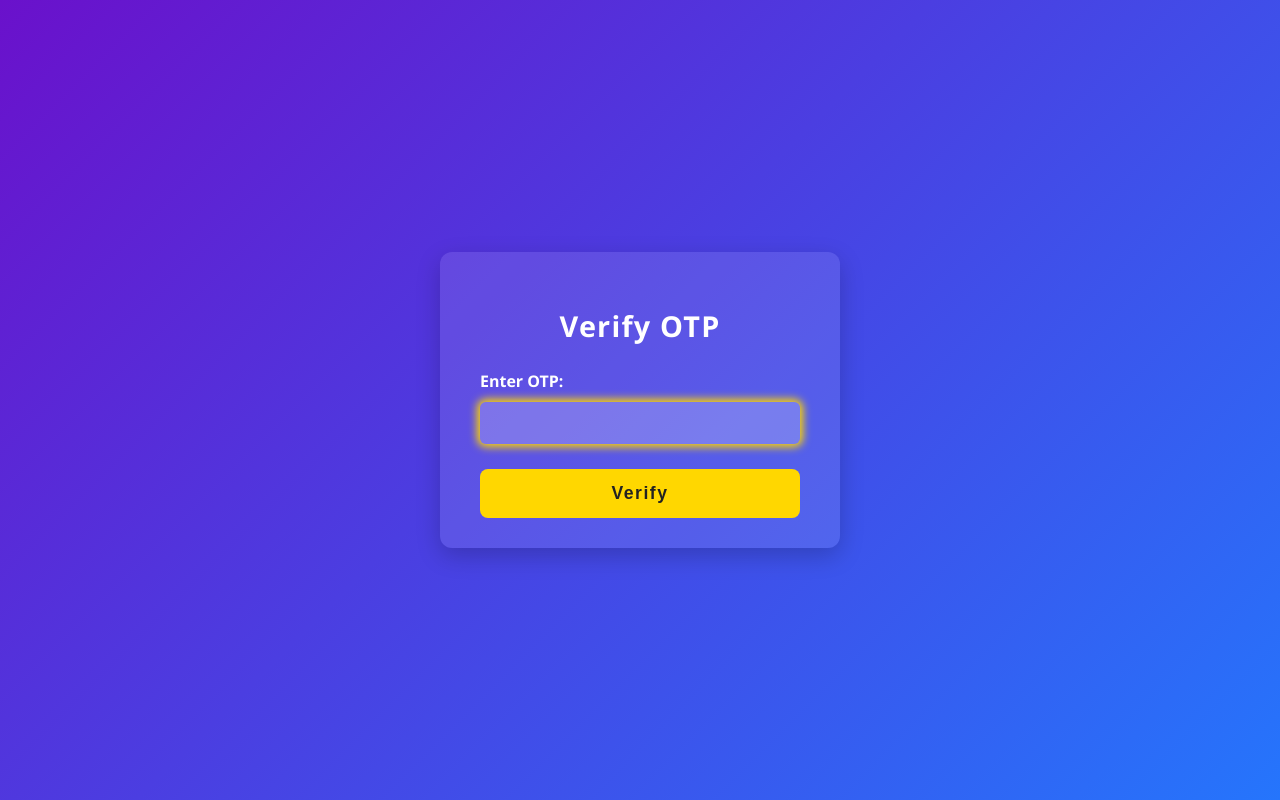
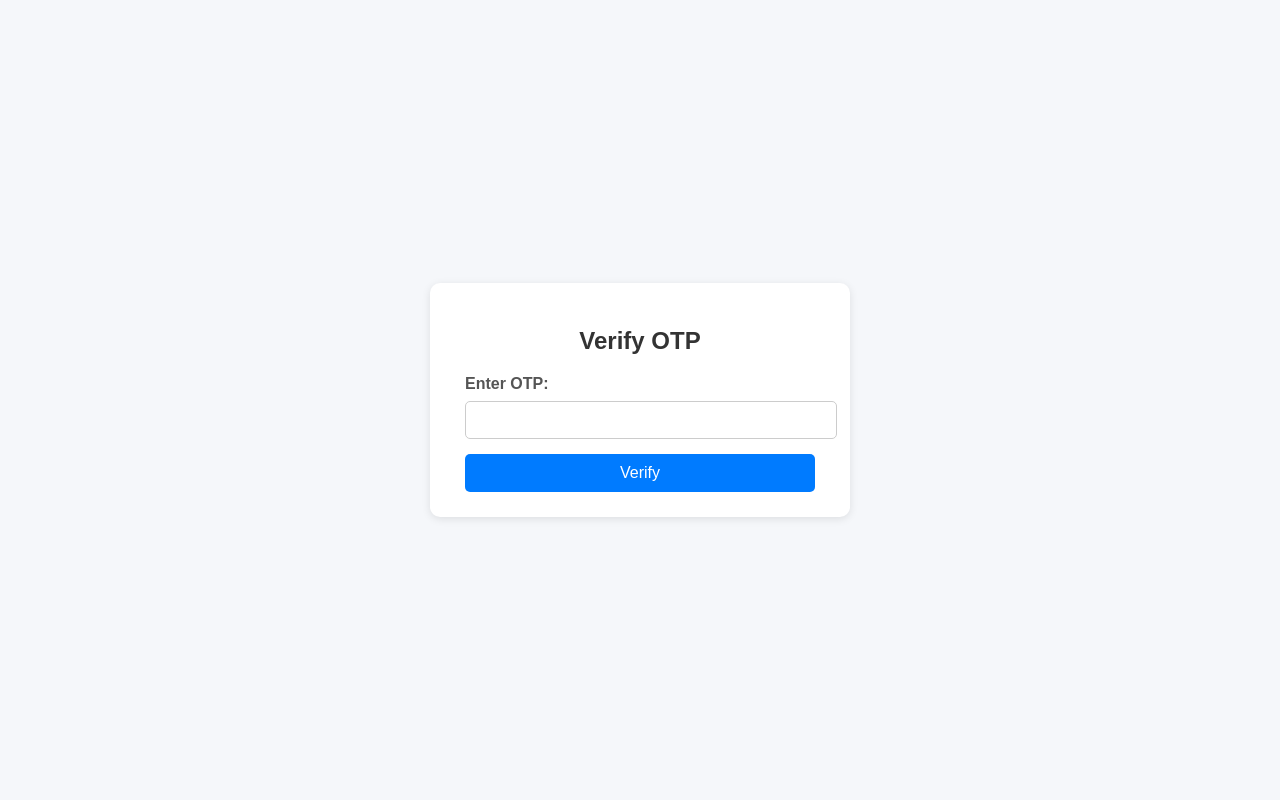
Before and after one commit to uppunutisiddhartha/NewsHosting-application, a Django app: page /verify-otp/ in a window 1280 px wide. Run offline with Django 5.2, Linux system fonts and the light colour scheme.

Commit message:
verification otp template

```diff
--- /dev/null
+++ b/myenv/pyvenv.cfg
@@ -0,0 +1,3 @@
+home = C:\Users\DELL\AppData\Local\Programs\Python\Python38
+include-system-site-packages = false
+version = 3.8.2
--- a/template/verify_email_otp.html
+++ b/template/verify_email_otp.html
@@ -1,159 +1,90 @@
 <!DOCTYPE html>
 <html lang="en">
 <head>
-  <meta charset="UTF-8" />
-  <meta name="viewport" content="width=device-width, initial-scale=1" />
+    <meta charset="UTF-8">
+    <meta name="viewport" content="width=device-width, initial-scale=1.0">
     <title>Verify OTP</title>
     <style>
-    /* Basic Reset */
-    * {
-      box-sizing: border-box;
-    }
         body {
-      font-family: 'Segoe UI', Tahoma, Geneva, Verdana, sans-serif;
-      background: linear-gradient(135deg, #6a11cb 0%, #2575fc 100%);
-      height: 100vh;
+            font-family: Arial, sans-serif;
+            background: #f5f7fa;
             margin: 0;
+            padding: 0;
             display: flex;
+            justify-content: center;
             align-items: center;
-      justify-content: center;
-      padding: 20px;
-      color: #fff;
+            min-height: 100vh;
         }
 
-    .container {
-      background: rgba(255, 255, 255, 0.1);
-      padding: 30px 40px;
-      border-radius: 12px;
+        /* Card container */
+        .otp-container {
+            background: white;
+            padding: 25px 35px;
+            border-radius: 10px;
+            box-shadow: 0 2px 8px rgba(0,0,0,0.1);
             width: 100%;
-      max-width: 400px;
-      box-shadow: 0 8px 24px rgba(0,0,0,0.2);
+            max-width: 350px;
             text-align: center;
-      position: relative;
         }
 
         h2 {
-      margin-bottom: 25px;
-      font-weight: 700;
-      font-size: 1.8rem;
-      letter-spacing: 1.2px;
+            margin-bottom: 20px;
+            color: #333;
         }
 
         label {
             display: block;
-      font-weight: 600;
-      margin-bottom: 10px;
-      font-size: 1rem;
+            margin-bottom: 8px;
+            color: #555;
+            font-weight: bold;
             text-align: left;
         }
 
         input[type="text"] {
             width: 100%;
-      padding: 12px 15px;
-      border-radius: 6px;
-      border: none;
-      font-size: 1rem;
-      outline: none;
-      transition: box-shadow 0.3s ease;
-      font-weight: 600;
-      letter-spacing: 0.1em;
-      text-align: center;
-    }
-    input[type="text"]:focus {
-      box-shadow: 0 0 8px 3px #ffd700;
-      background: rgba(255,255,255,0.2);
-      color: #fff;
+            padding: 10px;
+            margin-bottom: 15px;
+            border-radius: 5px;
+            border: 1px solid #ccc;
+            font-size: 14px;
         }
 
         button {
-      margin-top: 25px;
+            background-color: #007bff;
+            color: white;
+            border: none;
+            padding: 10px;
             width: 100%;
-      background: #ffd700;
-      border: none;
-      padding: 14px 0;
-      border-radius: 8px;
-      font-weight: 700;
-      font-size: 1.1rem;
-      color: #222;
+            border-radius: 5px;
+            font-size: 16px;
             cursor: pointer;
-      transition: background-color 0.3s ease;
-      letter-spacing: 1.5px;
-    }
-    button:hover {
-      background-color: #e6c200;
+            transition: 0.3s ease;
         }
 
-    /* Error and Success messages */
-    .message {
-      margin-top: 18px;
-      padding: 12px 15px;
-      border-radius: 6px;
-      font-weight: 600;
-      font-size: 1rem;
-      text-align: center;
-      user-select: none;
+        button:hover {
+            background-color: #0056b3;
         }
 
-    .message.error {
-      background-color: rgba(255, 0, 0, 0.8);
-      color: white;
-      box-shadow: 0 0 8px 2px rgba(255, 0, 0, 0.6);
+        /* Subtle animation for form entrance */
+        .otp-container {
+            animation: fadeIn 0.4s ease-in-out;
         }
 
-    .message.success {
-      background-color: rgba(0, 255, 0, 0.8);
-      color: white;
-      box-shadow: 0 0 8px 2px rgba(0, 255, 0, 0.6);
+        @keyframes fadeIn {
+            from { opacity: 0; transform: translateY(-10px); }
+            to { opacity: 1; transform: translateY(0); }
         }
-
-    /* Shake Animation */
-    @keyframes shake {
-      0% { transform: translateX(0); }
-      20% { transform: translateX(-8px); }
-      40% { transform: translateX(8px); }
-      60% { transform: translateX(-6px); }
-      80% { transform: translateX(6px); }
-      100% { transform: translateX(0); }
-    }
-
-    /* Add shake animation on error */
-    .shake {
-      animation: shake 0.4s ease;
-      border: 2px solid #ff3b3b !important;
-      box-shadow: 0 0 8px 2px #ff3b3b !important;
-    }
-
     </style>
 </head>
 <body>
-  <div class="container {% if error %}shake{% endif %}">
+    <div class="otp-container">
         <h2>Verify OTP</h2>
-
-    <form method="POST" novalidate>
+        <form method="POST">
             {% csrf_token %}
-      <label for="otp-input">Enter OTP:</label>
-      <input
-        type="text"
-        id="otp-input"
-        name="otp"
-        required
-        pattern="\d{4,6}"
-        title="Please enter a 4 to 6 digit OTP"
-        autocomplete="off"
-      />
+            <label for="otp">Enter OTP:</label>
+            <input type="text" name="otp" required>
             <button type="submit">Verify</button>
         </form>
-
-    {% if error %}
-      <div class="message error">{{ error }}</div>
-    {% elif success %}
-      <div class="message success">{{ success }}</div>
-    {% endif %}
     </div>
-
-  <script>
-    // Optional: Auto focus the input on page load
-    document.getElementById('otp-input').focus();
-  </script>
 </body>
 </html>
```
Also changed, not shown: requirements.txt (+5 -2 lines), 15 other files. Lines whose indentation alone changed are shown as unchanged.
